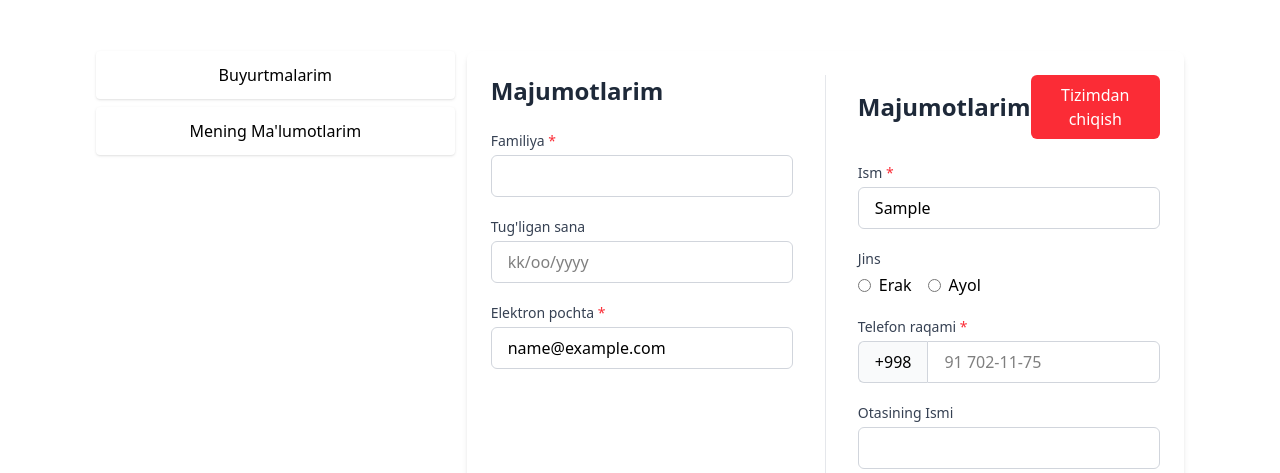
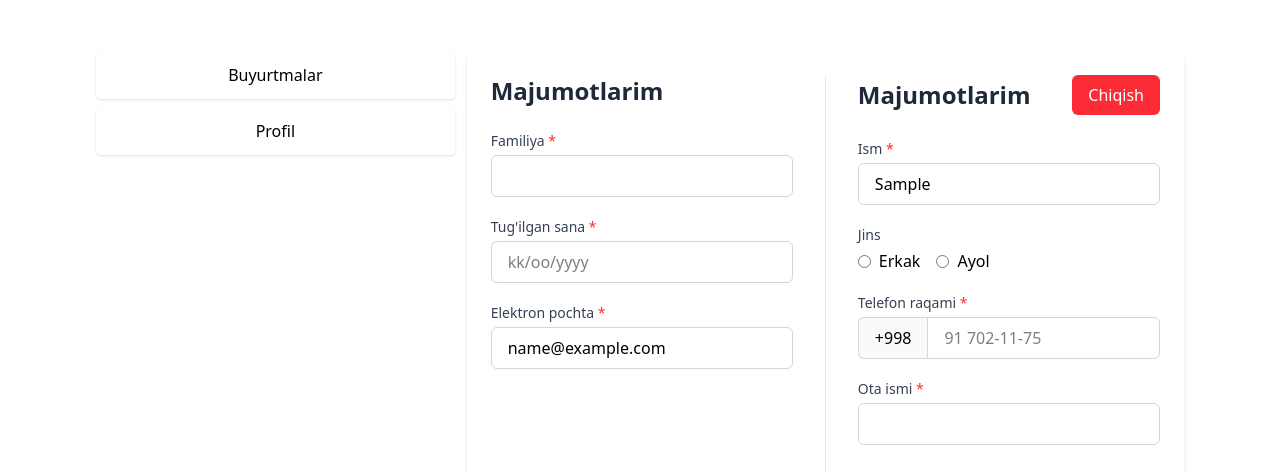
Before and after one commit to MrMuhammadjon/OnlineStore, a React (Vite) app: page /profile in a window 1280 px wide. Shown: the part 149-622 px from the top of the page. Built offline with nearby package versions, Linux system fonts and the light colour scheme; no server answers; sample sign-in values are in the browser's storage; some icons are missing.

Commit message:
feat: Enhance user profile and profile page components; add internationalization support and update translations

```diff
--- a/src/components/UserProfile.jsx
+++ b/src/components/UserProfile.jsx
@@ -3,8 +3,12 @@ import { useState, useEffect  } from 'react';
 import { useAppContext } from '../context/AppContext';
 import { NavLink, useNavigate } from 'react-router-dom';
 import toast from 'react-hot-toast';
+import { useTranslation } from 'react-i18next';
 
 const UserProfile = () => {
+
+    const { t, i18n } = useTranslation();
+
     const [formData, setFormData] = useState({
         lastName: '',
         birthDate: '',
@@ -47,12 +51,12 @@ const UserProfile = () => {
                 <div className="flex flex-col md:flex-row gap-8">
                     {/* Left Column */}
                     <div className="flex-1">
-                        <h1 className="text-2xl font-bold text-gray-800 mb-6">Majumotlarim</h1>
+                        <h1 className="text-2xl font-bold text-gray-800 mb-6">{t('profile.mycommunities')}</h1>
 
                         <div className="space-y-5">
                             <div>
                                 <label className="block text-sm font-medium text-gray-700 mb-1">
-                                    Familiya <span className="text-red-500">*</span>
+                                    {t('profile.surename')} <span className="text-red-500">*</span>
                                 </label>
                                 <input
                                     type="text"
@@ -66,7 +70,7 @@ const UserProfile = () => {
 
                             <div>
                                 <label className="block text-sm font-medium text-gray-700 mb-1">
-                                    Tug'ligan sana
+                                    {t('profile.birthDate')} <span className="text-red-500">*</span>
                                 </label>
                                 <input
                                     type="text"
@@ -80,7 +84,7 @@ const UserProfile = () => {
 
                             <div>
                                 <label className="block text-sm font-medium text-gray-700 mb-1">
-                                    Elektron pochta <span className="text-red-500">*</span>
+                                    {t('profile.email')} <span className="text-red-500">*</span>
                                 </label>
                                 <input
                                     type="email"
@@ -101,16 +105,16 @@ const UserProfile = () => {
                     {/* Right Column */}
                     <div className="flex-1">
                         <div className="flex justify-between items-center mb-6">
-                            <h1 className="text-2xl font-bold text-gray-800">Majumotlarim</h1>
+                            <h1 className="text-2xl font-bold text-gray-800">{t('profile.mycommunities')}</h1>
                             <button onClick={logOut} className="px-4 py-2 bg-red-500 text-white rounded-md hover:bg-red-600 transition-colors">
-                                Tizimdan chiqish
+                                {t('profile.logout')}
                             </button>
                         </div>
 
                         <div className="space-y-5">
                             <div>
                                 <label className="block text-sm font-medium text-gray-700 mb-1">
-                                    Ism <span className="text-red-500">*</span>
+                                    {t('profile.name')} <span className="text-red-500">*</span>
                                 </label>
                                 <input
                                     type="text"
@@ -124,7 +128,7 @@ const UserProfile = () => {
 
                             <div>
                                 <label className="block text-sm font-medium text-gray-700 mb-1">
-                                    Jins
+                                    {t('profile.gender')}
                                 </label>
                                 <div className="flex space-x-4">
                                     <label className="inline-flex items-center">
@@ -136,7 +140,7 @@ const UserProfile = () => {
                                             onChange={handleChange}
                                             className="text-blue-600 focus:ring-blue-500"
                                         />
-                                        <span className="ml-2">Erak</span>
+                                        <span className="ml-2">{t('profile.man')}</span>
                                     </label>
                                     <label className="inline-flex items-center">
                                         <input
@@ -147,14 +151,14 @@ const UserProfile = () => {
                                             onChange={handleChange}
                                             className="text-blue-600 focus:ring-blue-500"
                                         />
-                                        <span className="ml-2">Ayol</span>
+                                        <span className="ml-2">{t('profile.women')}</span>
                                     </label>
                                 </div>
                             </div>
 
                             <div>
                                 <label className="block text-sm font-medium text-gray-700 mb-1">
-                                    Telefon raqami <span className="text-red-500">*</span>
+                                    {t('profile.phone')} <span className="text-red-500">*</span>
                                 </label>
                                 <div className="flex">
                                     <div className="flex items-center px-4 py-2 border border-r-0 border-gray-300 rounded-l-md bg-gray-50">
@@ -174,7 +178,7 @@ const UserProfile = () => {
 
                             <div>
                                 <label className="block text-sm font-medium text-gray-700 mb-1">
-                                    Otasining Ismi
+                                    {t('profile.fatherName')} <span className="text-red-500">*</span>
                                 </label>
                                 <input
                                     type="text"
@@ -188,7 +192,7 @@ const UserProfile = () => {
                                 onClick={() => toast.success('Ma\'lumotlar saqlandi')}
                                 className="mt-6 px-6 py-2 bg-blue-600 text-white rounded-md hover:bg-blue-700 transition-colors"
                             >
-                                Saqlash
+                                {t('profile.save')}
                             </button>
 
                         </div>
--- a/src/i18n/en.json
+++ b/src/i18n/en.json
@@ -42,6 +42,29 @@
         "forMen": "For Men",
         "trending": "Trending",
         "forWomen": "For Women"
-
+    },
+    "profile": {
+        "profile": "Profile",
+        "orders": "Orders",
+        "settings": "Settings",
+        "help": "Help",
+        "logout": "Logout",
+        "name": "First Name",
+        "email": "Email",
+        "phone": "Phone Number",
+        "address": "Address",
+        "addressPlaceholder": "Enter address",
+        "my information": "My Information",
+        "update": "Update",
+        "updateSuccess": "Information updated successfully",
+        "updateError": "Error updating information",
+        "man": "Male",
+        "women": "Female",
+        "surename": "Last Name",
+        "gender": "Gender",
+        "fatherName": "Father's Name",
+        "save": "Save",
+        "mycommunities": "My Communities",
+        "birthDate": "Date of Birth"
     }
 }
--- a/src/i18n/uz.json
+++ b/src/i18n/uz.json
@@ -60,6 +60,11 @@
         "updateError": "Yangilashda xatolik yuz berdi",
         "man": "Erkak",
         "women": "Ayol",
-        "surename": "Familiya"
+        "surename": "Familiya",
+        "gender": "Jins",
+        "fatherName": "Ota ismi",
+        "save": "Saqlash",
+        "mycommunities":"Majumotlarim",
+        "birthDate": "Tug'ilgan sana"
     }
 }
--- a/src/pages/Profile.jsx
+++ b/src/pages/Profile.jsx
@@ -1,7 +1,10 @@
+import { useTranslation } from 'react-i18next';
 import { Outlet, useNavigate } from 'react-router-dom';
 
 const Profile = () => {
   const navigate = useNavigate();
+
+  const { t, i18n } = useTranslation();
 
   return (
     <div className="w-[90%] md:w-[85%] m-auto mt-8 flex gap-3 h-[500px]">
@@ -10,13 +13,13 @@ const Profile = () => {
         onClick={() => navigate('/profile/profilorders')}
           className="w-full py-3 bg-white shadow-sm rounded-sm hover:bg-gray-200 transition duration-300 cursor-pointer"
         >
-          Buyurtmalarim
+          {t('profile.orders')}
         </button>
         <button
           onClick={() => navigate('/profile')}
           className="w-full py-3 bg-white shadow-sm rounded-sm hover:bg-gray-200 transition duration-300 cursor-pointer"
         >
-          Mening Ma'lumotlarim
+          {t('profile.profile')}
         </button>
       </div>
       <div className="flex-2 w-full">
--- a/src/routes/ProtectedRoute.jsx
+++ b/src/routes/ProtectedRoute.jsx
@@ -7,7 +7,6 @@ const ProtectedRoute = ({ children }) => {
   const location = useLocation();
 
   if (!isAuthenticated) {
-    // Login sahifasiga yo'naltirishda joriy manzilni saqlab qolish
     return <Navigate to="/login" replace state={{ from: location }} />;
   }
 
```
